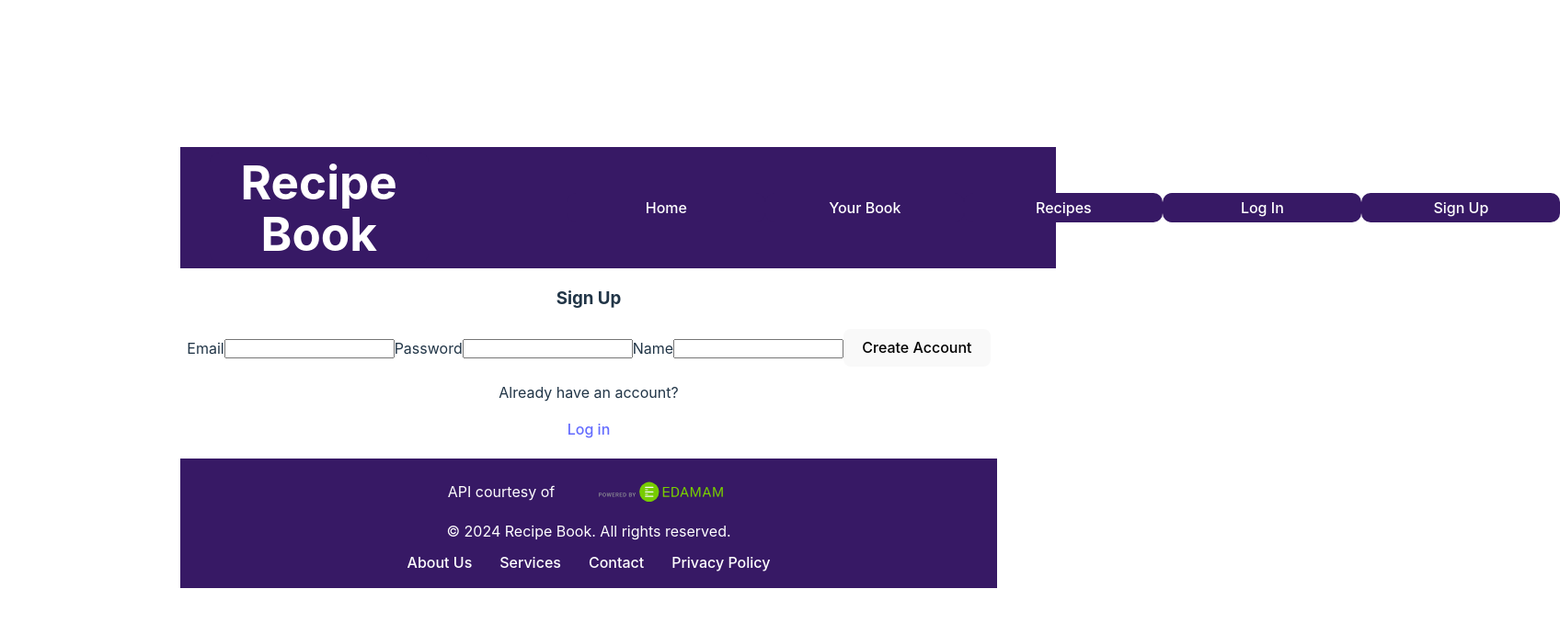
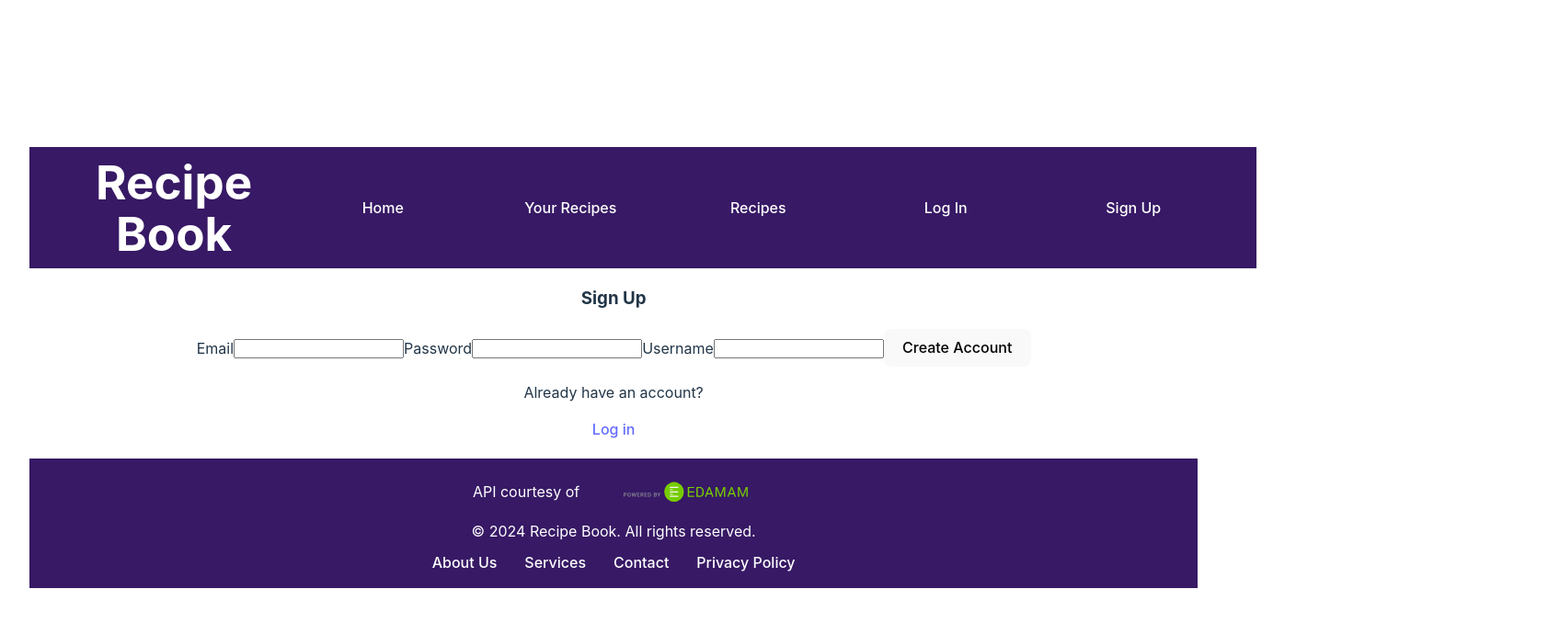
Before and after one commit to Cgreig24/recipe-book-express-react-app, a React (Vite) app in the folder client/: page /signup in a window 1280 px wide. Shown: the top 678 px of the page at 92% size, 1696 px wide, since content can reach past the window. Built offline with nearby package versions, Linux system fonts and the light colour scheme; no server answers.

Commit message:
Adding recipe to your recipes in mongoDB is working but the userID is not being passed through

```diff
--- a/client/src/components/Navbar.jsx
+++ b/client/src/components/Navbar.jsx
@@ -3,7 +3,7 @@ import { NavLink } from "react-router-dom";
 export default function Navbar() {
   const navLinks = [
     { id: 1, to: "/", label: "Home" },
-    { id: 2, to: "/yourbook", label: "Your Book" },
+    { id: 2, to: "/your-recipes", label: "Your Recipes" },
     { id: 3, to: "/recipes", label: "Recipes" },
     { id: 4, to: "/login", label: "Log In" },
     { id: 5, to: "/signup", label: "Sign Up" },
--- a/client/src/context/auth.context.jsx
+++ b/client/src/context/auth.context.jsx
@@ -1,4 +1,4 @@
-import React, { useState, useEffect } from "react";
+import React, { createContext, useContext, useState, useEffect } from "react";
 import axios from "axios";
 
 // Import the string from the .env with URL of the API/server - http://localhost:5005
--- a/client/src/index.css
+++ b/client/src/index.css
@@ -59,8 +59,8 @@ body {
 .navlinksContainer {
   display: flex;
   flex-direction: row;
-  justify-content: space-between;
-  width: 500px;
+  justify-content: space-evenly;
+  width: 75%;
 }
 
 .navlinks {
@@ -78,7 +78,7 @@ body {
   color: rgb(255, 255, 255);
   background-color: #371965;
   border-radius: 10px;
-  padding: 4px 8px;
+  padding: 4px 2px;
 }
 
 h1 {
--- a/client/src/pages/FetchRecipe.jsx
+++ b/client/src/pages/FetchRecipe.jsx
@@ -1,11 +1,13 @@
-import React, { useState, useEffect } from "react";
+import React, { useState, useEffect, useContext } from "react";
 import axios from "axios";
 import { useParams } from "react-router-dom";
 import { useNavigate } from "react-router-dom";
+import { AuthContext } from "../context/auth.context";
 
 function RecipeFetcher() {
   const { recipeid } = useParams();
   const [recipeFetch, setRecipeFetch] = useState(null);
+  const { user } = useContext(AuthContext);
 
   const navigate = useNavigate();
 
@@ -17,6 +19,31 @@ function RecipeFetcher() {
       setRecipeFetch(response.data.data);
     } catch (error) {
       console.error("Error fetching recipe:", error);
+    }
+  };
+
+  const addToYourRecipes = async () => {
+    if (!user) {
+      console.log("User is not logged in");
+      return;
+    }
+
+    try {
+      const token = localStorage.getItem("authToken");
+      const response = await axios.post(
+        `http://localhost:5012/${user._id}/your-recipes/${recipeid}`,
+        {},
+        {
+          headers: {
+            Authorization: `Bearer ${token}`,
+          },
+        }
+      );
+      console.log("Recipe added:", response.data);
+      alert("Recipe added to your collection");
+    } catch (error) {
+      console.error("Error adding recipe:", error);
+      alert("Failed to add recipe");
     }
   };
 
@@ -54,6 +81,15 @@ function RecipeFetcher() {
               </p>
             </div>
             <button
+              className="addToYourRecipesButton"
+              onClick={() => {
+                addToYourRecipes();
+              }}
+            >
+              Add to Your Recipes
+            </button>
+
+            <button
               className="backButton"
               onClick={() => {
                 navigate(-1);
--- a/client/src/pages/RecipesPage.jsx
+++ b/client/src/pages/RecipesPage.jsx
@@ -51,8 +51,11 @@ function RecipeDeets() {
               key={recipe.recipe.uri}
               onClick={() => handleRecipeClick(recipe.recipe)}
             >
-              <h3>{recipe.recipe.label}</h3>
+              <h2>{recipe.recipe.label}</h2>
               <img src={recipe.recipe.image} alt={recipe.recipe.label} />
+              <p>Number of Ingredients: {recipe.recipe.ingredients.length}</p>
+              <p>{recipe.recipe.dishType}</p>
+              <p>Serves: {recipe.recipe.yield}</p>
             </div>
           ))}
         </div>
--- a/client/src/pages/SignupPage.jsx
+++ b/client/src/pages/SignupPage.jsx
@@ -9,19 +9,19 @@ const API_URL = `http://localhost:5012`;
 function SignupPage() {
   const [email, setEmail] = useState("");
   const [password, setPassword] = useState("");
-  const [name, setName] = useState("");
+  const [username, setUsername] = useState("");
   const [errorMessage, setErrorMessage] = useState(undefined);
 
   const navigate = useNavigate();
 
   const handleEmail = (e) => setEmail(e.target.value);
   const handlePassword = (e) => setPassword(e.target.value);
-  const handleName = (e) => setName(e.target.value);
+  const handleUsername = (e) => setUsername(e.target.value);
 
   const handleSignupSubmit = (e) => {
     e.preventDefault();
     // Create an object representing the request body
-    const requestBody = { email, password, name };
+    const requestBody = { email, password, username };
 
     // Make an axios request to the API
     // If POST request is successful redirect to login page
@@ -82,17 +82,17 @@ function SignupPage() {
         />
 
         <label
-          htmlFor="name"
+          htmlFor="username"
           className="text-gray-600 text-left ml-1 -mb-2 text-l font-bold"
         >
-          Name
+          Username
         </label>
         <input
           type="text"
-          name="name"
+          name="username"
           id="name"
-          value={name}
-          onChange={handleName}
+          value={username}
+          onChange={handleUsername}
           className="border rounded p-2 w-full mb-6"
           autoComplete="off"
         />
```
Also changed, not shown: client/src/pages/RecipeBookDetails.jsx (added), client/src/pages/YourRecipes.jsx (added).
